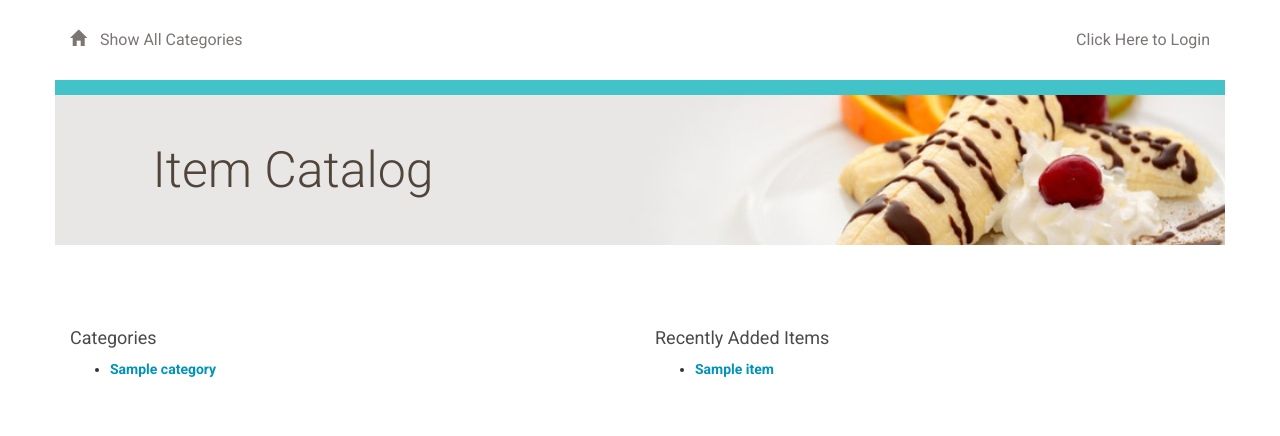
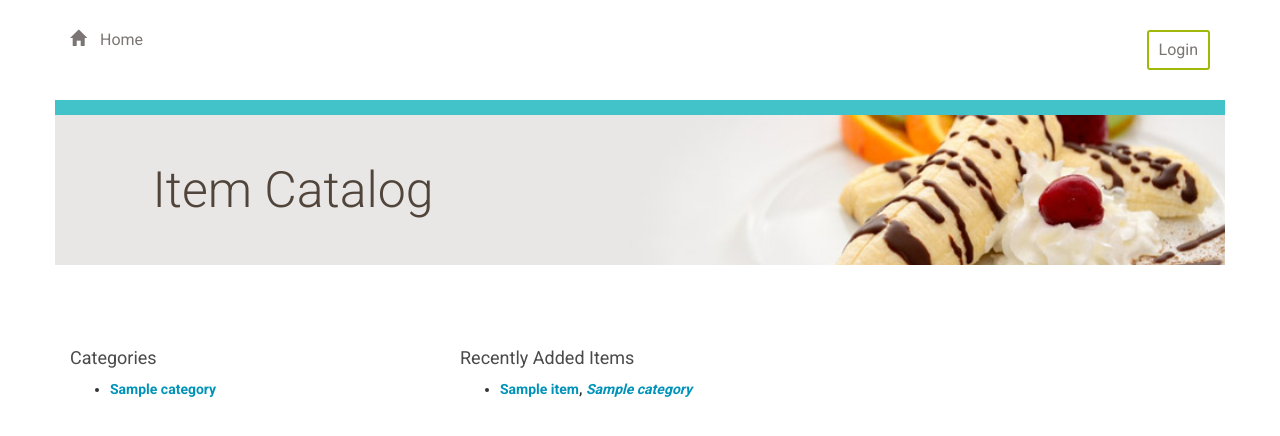
Before and after one commit to geoluther/catalog-fsnd, a Flask app: template templates/public_catalog.html in a window 1280 px wide. Shown: the top 436 px of the page. Run offline with Flask 2, Linux system fonts and the light colour scheme; the template is opened without the code that fills it: most values are stand-ins (such as "Sample title", 1, 10 or a date in 2020); some libraries are stand-ins or nearby versions.

Commit message:
prelim edit page funct

```diff
--- a/application.py
+++ b/application.py
@@ -282,94 +282,52 @@ def restaurantsJSON():
 
 
 
-# Show all restaurants
+# Show all categories
 @app.route('/')
 @app.route('/catalog/')
 def showCategories():
   categories = session.query(Category).order_by(asc(Category.name))
-  ## fix to get recent 10 adds, i.e. 10 greatest ID #
   recent_items = session.query(Item).order_by(desc(Item.id)).limit(8)
+
   if 'username' not in login_session: ## add public_catalog.html file later
     return render_template('public_catalog.html', categories=categories, recents=recent_items)
   else:
     return render_template('catalog.html', categories=categories, recents=recent_items)
 
-# Create a new restaurant
 
-
-@app.route('/catalog/new/', methods=['GET', 'POST'])
-def newItem():
-  if 'username' not in login_session:
-    return redirect('/login')
-  if request.method == 'POST':
-    newIten = Item(
-      name=request.form['name'], user_id=login_session['user_id'])
-    session.add(newRestaurant)
-    flash('New Item %s Successfully Created' % newItem.name)
-    session.commit()
-    return redirect(url_for('showCategories'))
-  else:
-    return render_template('newItem.html')
-
-# Edit a restaurant
-
-
-@app.route('/restaurant/<int:restaurant_id>/edit/', methods=['GET', 'POST'])
-def editRestaurant(restaurant_id):
-  print "edit restaurant"
-  if 'username' not in login_session:
-    print "redirect to login!"
-    return redirect('/login')
-  editedRestaurant = session.query(
-    Restaurant).filter_by(id=restaurant_id).one()
-  print editedRestaurant.name
-  if request.method == 'POST':
-    print "post request!"
-    if request.form['name']:
-      editedRestaurant.name = request.form['name']
-      flash('Restaurant Successfully Edited %s' % editedRestaurant.name)
-      return redirect(url_for('showRestaurants'))
-  else:
-      print "render editRestaurant.html"
-      return render_template('editRestaurant.html', restaurant=editedRestaurant)
-
-
-# Delete a restaurant
-@app.route('/restaurant/<int:restaurant_id>/delete/', methods=['GET', 'POST'])
-def deleteRestaurant(restaurant_id):
-  if 'username' not in login_session:
-    return redirect('/login')
-  restaurantToDelete = session.query(
-    Restaurant).filter_by(id=restaurant_id).one()
-  if request.method == 'POST':
-    session.delete(restaurantToDelete)
-    flash('%s Successfully Deleted' % restaurantToDelete.name)
-    session.commit()
-    return redirect(url_for('showRestaurants', restaurant_id=restaurant_id))
-  else:
-    return render_template('deleteRestaurant.html', restaurant=restaurantToDelete)
-
-
-# Show a category menu
-## check is user is owner, if so, render rest page,
+## Route with category names
+## check if user is owner, if so, render rest page,
 ## else, render public page
-@app.route('/catalog/<int:category_id>/')
-@app.route('/catalog/<int:category_id>/item/')
-def showItems(category_id):
-  category = session.query(Category).filter_by(id=category_id).one()
+@app.route('/catalog/<category_name>/')
+def showCategory(category_name):
+  categories = session.query(Category).order_by(asc(Category.name))
+  category = session.query(Category).filter_by(name=category_name).one()
+  category_id = category.id
+  print category.name
   items = session.query(Item).filter_by(
     category_id=category_id).all()
-  #creator = getUserInfo(restaurant.user_id)
   creator = "foo"
   print creator
   if ('username' not in login_session or
     creator.id != login_session['user_id']):
-    return render_template('public_items.html', items=items,
-      category= category, creator= creator)
+    return render_template('public_category.html', items=items,
+      category= category, categories = categories, creator= creator)
   else:
-    return render_template('items.html', items=items,
-      category= category, creator= creator)
+    return render_template('test_template.html', items=items,
+      category= category, categories = categories, creator= creator)
 
+
+@app.route('/catalog/<category_name>/<item_name>/')
+def showItem(item_name, category_name):
+  item = session.query(Item).filter_by(name=item_name).one()
+  creator = 'foo'
+  if ('username' not in login_session or
+    creator.id != login_session['user_id']):
+    return render_template('public_item.html', item=item,
+      category= category_name, creator= creator)
+  else:
+    return render_template('test_template.html', item=item,
+      category= category_name, creator= creator)
 
 
 # Create a new menu item
@@ -390,29 +348,28 @@ def newMenuItem(restaurant_id):
 
 # Edit a menu item
 
+@app.route('/catalog/<category_name>/<item_name>/edit', methods=['GET', 'POST'])
+def editItem(item_name, category_name):
+  # uncomment later
+  # if 'username' not in login_session:
+  #   return redirect('/login')
 
-@app.route('/restaurant/<int:restaurant_id>/menu/<int:menu_id>/edit', methods=['GET', 'POST'])
-def editMenuItem(restaurant_id, menu_id):
-  if 'username' not in login_session:
-    return redirect('/login')
-
-  editedItem = session.query(MenuItem).filter_by(id=menu_id).one()
-  restaurant = session.query(Restaurant).filter_by(id=restaurant_id).one()
+  editedItem = session.query(Item).filter_by(name=item_name).one()
   if request.method == 'POST':
       if request.form['name']:
           editedItem.name = request.form['name']
       if request.form['description']:
           editedItem.description = request.form['description']
-      if request.form['price']:
-          editedItem.price = request.form['price']
-      if request.form['course']:
-          editedItem.course = request.form['course']
+      if request.form['picture']:
+          editedItem.picture = request.form['picture']
+      if request.form['category']:
+          editedItem.category = request.form['category']
       session.add(editedItem)
       session.commit()
-      flash('Menu Item Successfully Edited')
-      return redirect(url_for('showMenu', restaurant_id=restaurant_id))
+      flash('Item Successfully Edited')
+      return redirect(url_for('showItem', item_name=editedItem.name, category_name=editedItem.category.name))
   else:
-      return render_template('editmenuitem.html', restaurant_id=restaurant_id, menu_id=menu_id, item=editedItem)
+      return render_template('edit_item.html', item=editedItem)
 
 
 # Delete a menu item
--- a/lotsofitems.py
+++ b/lotsofitems.py
@@ -100,5 +100,4 @@ session.commit()
 
 ## add users here
 
-
 print "added lots of items and users!"
--- a/static/styles.css
+++ b/static/styles.css
@@ -60,11 +60,11 @@ p {
 }
 
 .btn {
-	padding: 20px;
+	padding: 10px;
 	margin: 0;
 	border-color: #9FB80A;
 	border-width: 2px;
-	color: #9FB80A;;
+	color: #9FB80A;
 }
 .btn:hover {
 	border-color: #9FB80A;
--- a/templates/header.html
+++ b/templates/header.html
@@ -3,13 +3,13 @@
 		<a href="#">
 		    <a href=" {{url_for('showCategories')}} ">
 			<span class="glyphicon glyphicon-home" aria-hidden="true"></span>
-			Show All Categories
+			Home
 		</a>
 	</div>
 
 	<div class="col-md-6 text-right">
 			{%if 'username' not in session %}
-			<a href="{{url_for('showLogin')}}">Click Here to Login</a>
+			<a class="btn btn-default btn-sm" href="{{url_for('showLogin')}} role="button"">Login</a>
 			{% else %}
 			<a href="{{url_for('disconnect')}}">Logout </a>
 			{% endif %}
--- a/templates/public_catalog.html
+++ b/templates/public_catalog.html
@@ -34,17 +34,16 @@
 	<div class="col-sm-1"></div>
 </div>
 
-
 <div class="row">
-	<div class="col-sm-6 category-list">
+	<div class="col-sm-4 category-list">
 		<h3>Categories</h3>
 		<ul>
 		{% for category in categories %}
 			<!-- fix urls for items -->
 			<li>
-			<a href = "{{url_for('showItems', category_id = category.id)}}">
-			<!-- <a href = "#"> -->
-			{{category.name}}</a></li>
+			<a href = "{{url_for('showCategory', category_name = category.name)}}">
+			{{category.name}}
+			</a></li>
 		{% endfor %}
 		</ul>
 	</div>
@@ -54,9 +53,12 @@
 		<ul>
 		{% for item in recents %}
 			<li>
-			{#  <a href = "{{url_for('showItems', item_id = item.id)}}"> #}
-			<a href="#">
-			{{item.name}}</a>
+			<a href = "{{url_for('showItem', item_name= item.name, category_name = item.category.name )}}">
+			{{item.name}}</a>,
+			<!-- <a href="#"> -->
+			<a href = "{{url_for('showCategory', category_name = item.category.name)}}">
+			<i>{{ item.category.name }}</i>
+			</a>
 			</li>
 		{% endfor %}
 		</ul>
```
Also changed, not shown: 1 other file.
